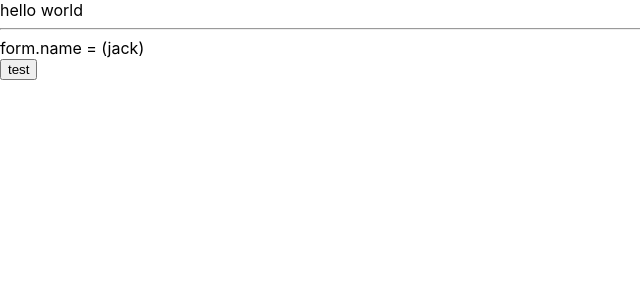
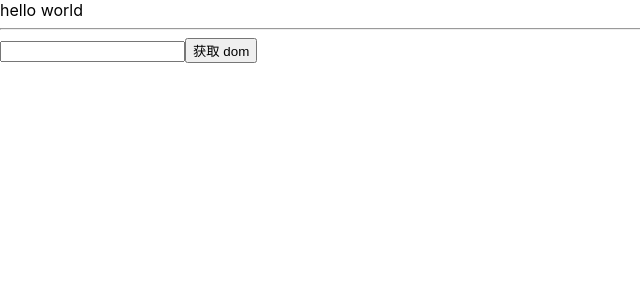
Before and after one commit to wtraceback/React-Hook-Practice, a React (Create React App) app: page / in a window 1280 px wide. Shown: the top 300 px of the page, without its empty margins (0-640 px from the left). Built offline with nearby package versions, Linux system fonts and the light colour scheme; the HTML template or start-up script is replaced by a standard one.

Commit message:
useRef 的使用

```diff
--- a/src/App.js
+++ b/src/App.js
@@ -1,11 +1,14 @@
 import TestUseState from './components/TestUseState'
-
+import TestUseRef from './components/TestUseRef'
 function App() {
     return (
         <div className="App">
             hello world
+            {/* <hr />
+            <TestUseState /> */}
+
             <hr />
-            <TestUseState />
+            <TestUseRef />
         </div>
     );
 }
--- /dev/null
+++ b/src/components/TestUseRef.js
@@ -0,0 +1,24 @@
+import { useRef } from 'react'
+
+function TestUseRef() {
+    // React 中获取 DOM
+    /*
+        1. useRef 生成 ref 对象，然后绑定到 dom 标签上
+        2. dom 可用时，ref.current 获取 dom
+        3. 渲染完毕之后，dom 生成之后，才可以使用
+    */
+    let inputRef = useRef(null)
+    let showDom = () => {
+        console.log(inputRef.current)
+        console.dir(inputRef.current)
+    }
+
+    return (
+        <div>
+            <input type="text" ref={inputRef} />
+            <button onClick={showDom}>获取 dom</button>
+        </div>
+    )
+}
+
+export default TestUseRef
```
